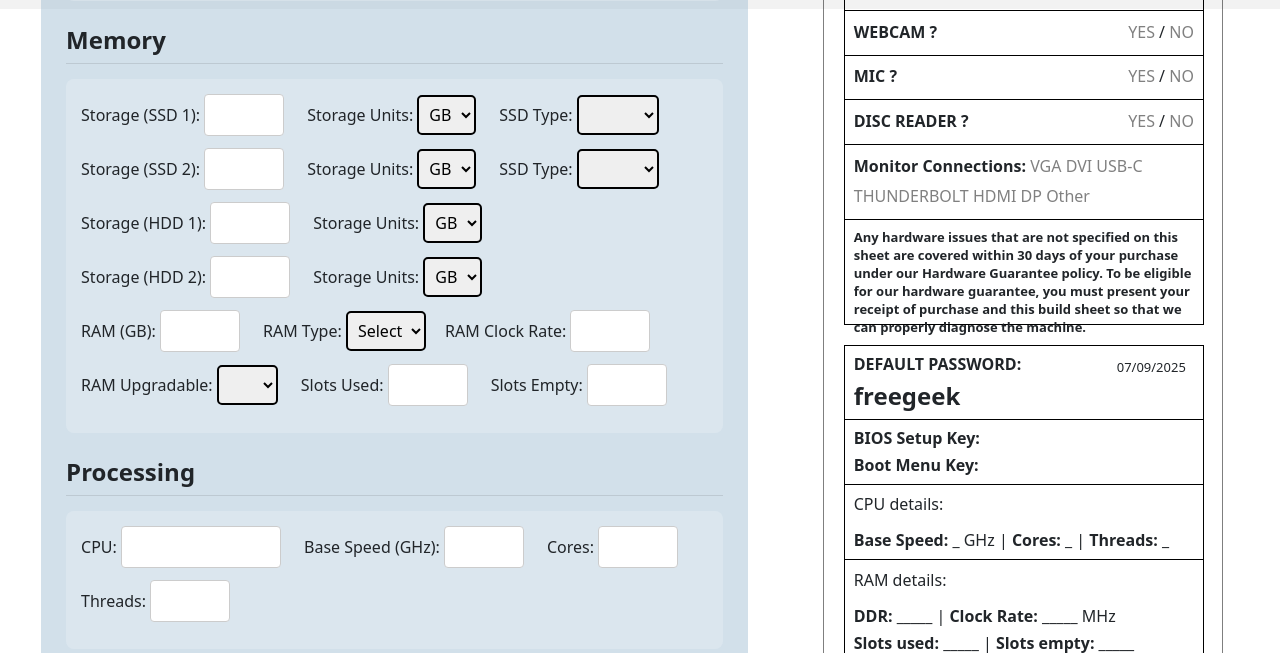
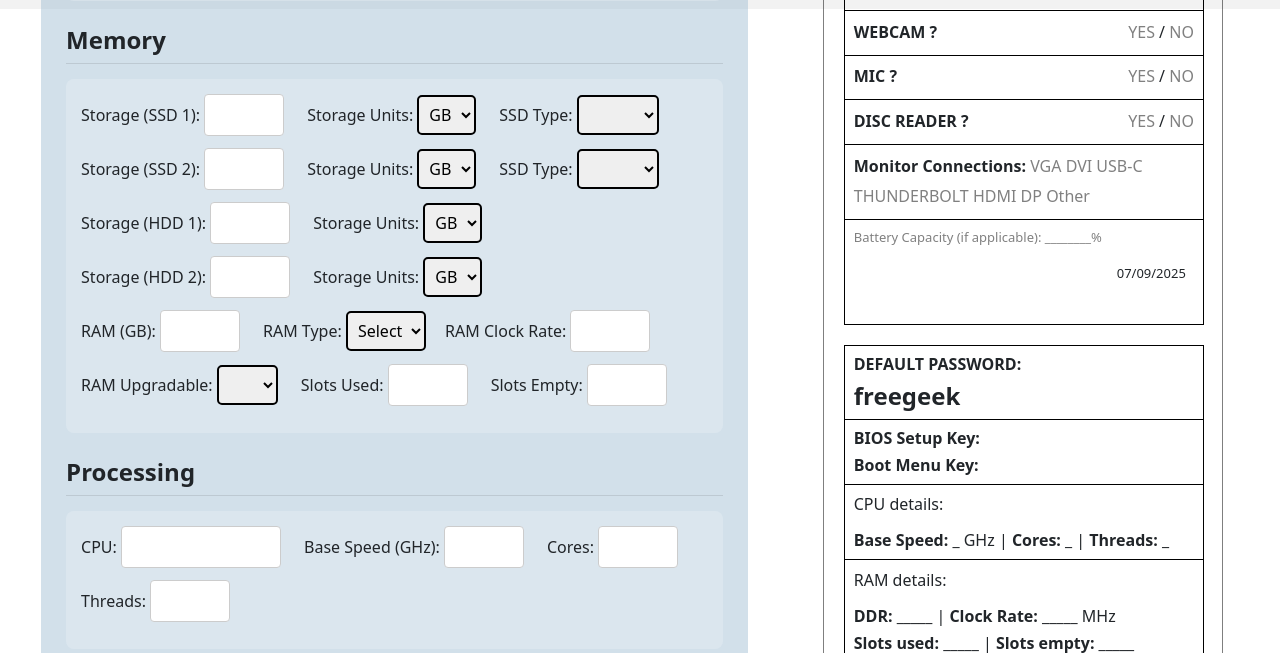
Before and after one commit to lemonaidexo/comp-calc, a Flask app: page /build-sheet in a window 1280 px wide. Shown: the part 791-1444 px from the top of the page. Run offline with Flask 2, Linux system fonts and the light colour scheme.

Commit message:
Update notes section to include battery capacity and remove hardware guarantee text

```diff
--- a/templates/labels/pc_label.html
+++ b/templates/labels/pc_label.html
@@ -183,13 +183,12 @@
             </div>
 
             <div class="box" id="notes">
-                <div>
-                    <h7 class="header" style="display: block; margin-bottom: 1.5em;">
-                        Any hardware issues that are not specified on this sheet are covered within 30 days of your purchase under our Hardware Guarantee policy.
-                        To be eligible for our hardware guarantee, you must present your receipt of purchase and this build sheet so that we can properly diagnose the machine.
-                    </h7>
-                </div>
-                <div style="text-align: right; font-size: 1em; background: white; padding: 2px 8px; border-radius: 4px; margin-top: 10px;">
+                <span class="deselected-value">
+                    Battery Capacity (if applicable):
+                    <span class="lbl-text" blanks="8" id="lbl-battery-capacity"></span>%
+                </span>
+                <p class="lbl-text" id="lbl-notes"></p>
+                <div style="text-align: right; font-size: 1em; padding: 2px 8px; border-radius: 4px; margin-top: 10px;">
                     <span id="printed-date"></span>
                 </div>
             </div>
```
